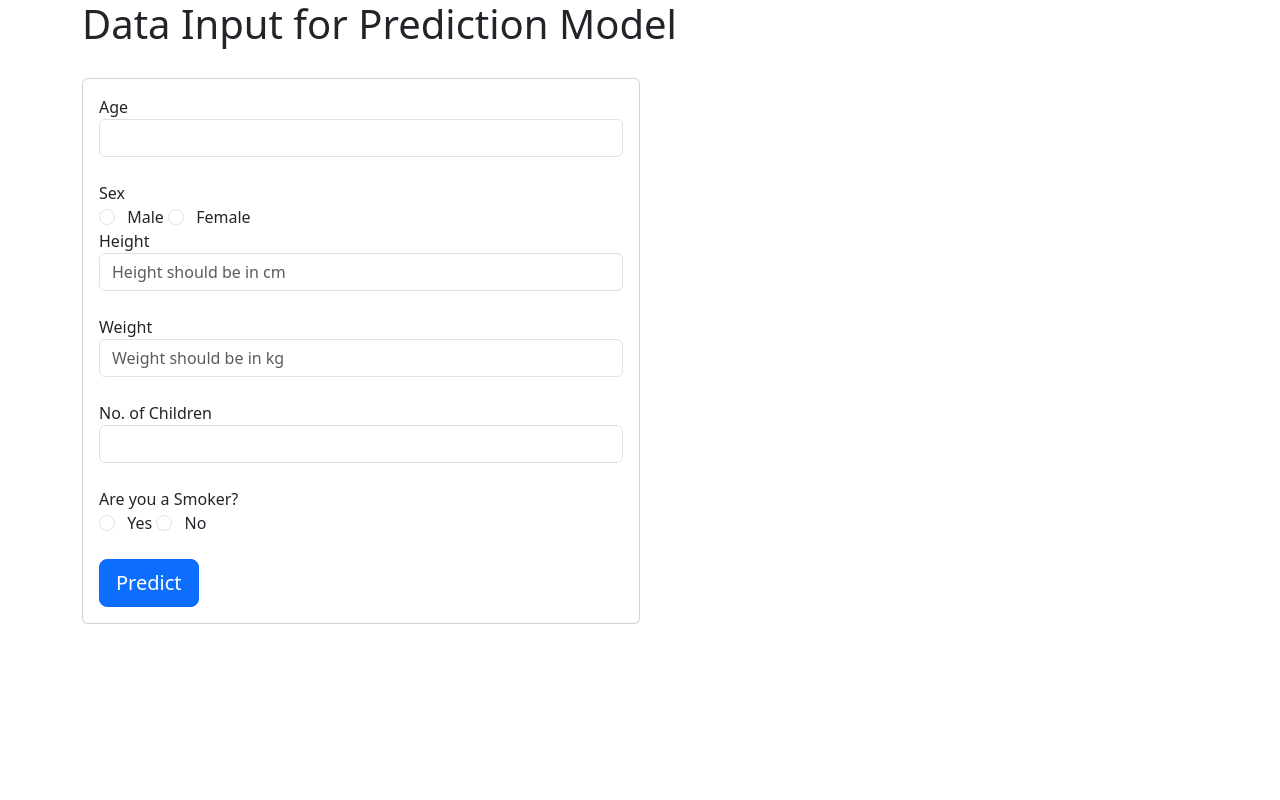
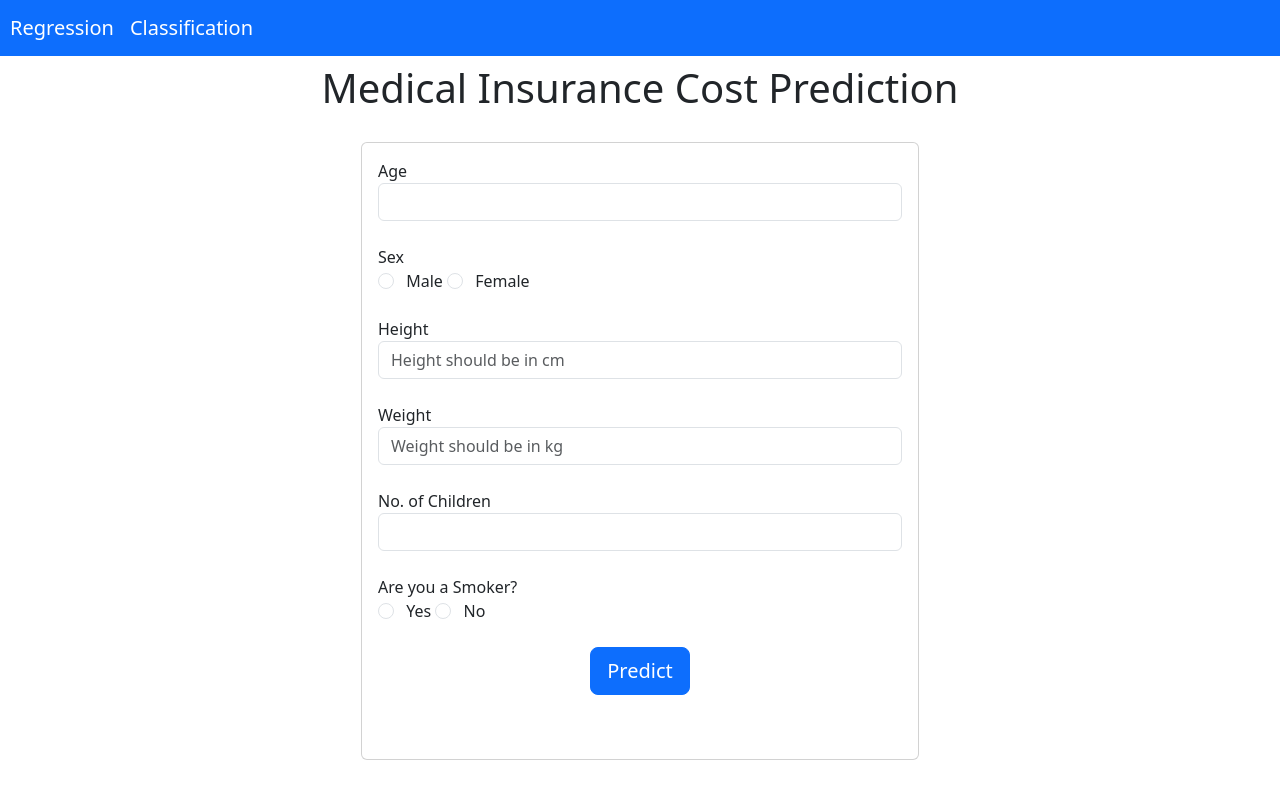
Before and after one commit to toipapo/105webapp, a Flask app: page / in a window 1280 px wide. Run offline with Flask 2, Linux system fonts and the light colour scheme; parts of the project's set-up code (start-up, migrations or seed data) failed here and were passed over.

Commit message:
regression front-end

```diff
--- a/static/style.css
+++ b/static/style.css
@@ -1,3 +1,39 @@
+body {
+    margin: 0;
+}
+
 .mt-30{
     margin-top:30px;
 }
+
+.container-sm {
+    display: flex;
+    flex-direction: column;
+    align-items: center;
+    /* width: 50% !important; */
+    margin: 0;
+}
+
+.navbar {
+    justify-content: flex-start !important;
+    padding-left: 10px !important;
+    color: #AAF0C1 !important;
+}
+
+.navbar a:hover {
+    color: #c9c9c9;
+}
+
+.title {
+    margin: 1vh 0 0 0;
+}
+
+.cent-div {
+    display: flex;
+    justify-content: center;
+}
+
+.pred-style {
+    text-align: center;
+    font-size: 1.5em;
+}
--- a/templates/home.html
+++ b/templates/home.html
@@ -2,32 +2,39 @@
 
 {% block content %}
 
-<div class = "container">
+<!-- <div class = "container">
     <h1 style = "font-size: 40px">Data Input for Prediction Model</h1>
-</div>
+</div> -->
 
-<div class = "container">
+<nav class="navbar navbar-dark bg-primary">
+    <a class="navbar-brand" href="#">Regression</a>
+    <a class="navbar-brand" href="#">Classification</a>
+</nav>
+
+<div class = "container-sm">
+    <h1 class='title' style = "font-size: 40px">Medical Insurance Cost Prediction</h1>
     <div class = "col-md-6">
         <div class = "card mt-30">
             <div class = "card-body">
                 <form class = "form" action= "{{url_for('index')}}" method = "POST">
                     <label for = "age">Age</label>
-                    <input type = "number" name = "age" id = "age" class = "form-control"><br>
+                    <input type = "number" name = "age" id = "age" class = "form-control" required><br>
 
                     <label for = "sex">Sex</label><br>
                     <input class="form-check-input" type="radio" name="sex" value = "0" required>
                     <label class="form-check-label ms-2" for = "male">Male</label>
                     <input class="form-check-input" type="radio" name="sex" value = "1" required>
                     <label class="form-check-label ms-2" for = "female">Female</label><br>
+                    <br>
 
                     <label for = "height">Height</label>
-                    <input type = "text" name = "height" id = "height" class = "form-control" placeholder = "Height should be in cm"><br>
+                    <input type = "text" name = "height" id = "height" class = "form-control" placeholder = "Height should be in cm" required><br>
 
                     <label for = "weight">Weight</label>
-                    <input type = "text" name = "weight" id = "weight" class = "form-control" placeholder = "Weight should be in kg"><br>
+                    <input type = "text" name = "weight" id = "weight" class = "form-control" placeholder = "Weight should be in kg" required><br>
 
                     <label for = "children">No. of Children</label>
-                    <input type = "number" name = "children" id = "children" class = "form-control"><br>
+                    <input type = "number" name = "children" id = "children" class = "form-control" required><br>
 
                     <label for = "smoker">Are you a Smoker?</label><br>
                     <input class="form-check-input" type="radio" name="smoker" value = "1" required>
@@ -36,10 +43,14 @@
                     <label class="form-check-label ms-2" for = "no">No</label>
                     <br><br>
 
-                    <input type = "submit" class = "btn btn-primary btn-block btn-lg" value = "Predict">
+                    <div class="cent-div">
+                        <input type = "submit" class = "btn btn-primary btn-block btn-lg align" value = "Predict">
+
+                    </div>
+                    <br><br>
 
                     {% if data %}
-                    <div>The predicted medical costs for you is ${{data}}</div>
+                    <div class="pred-style">The predicted medical costs for you is ${{data}}</div>
                     {% endif %}
                 </form>
             </div>
```
Also changed, not shown: 1 other file.
